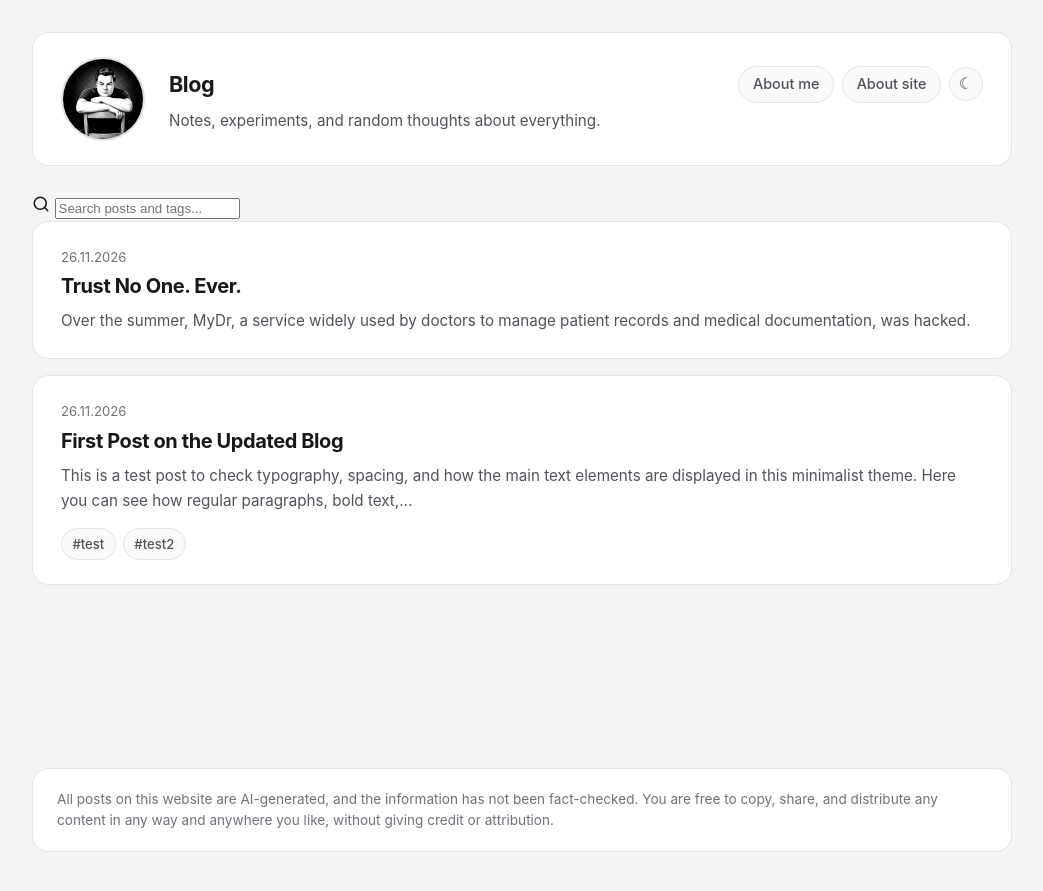
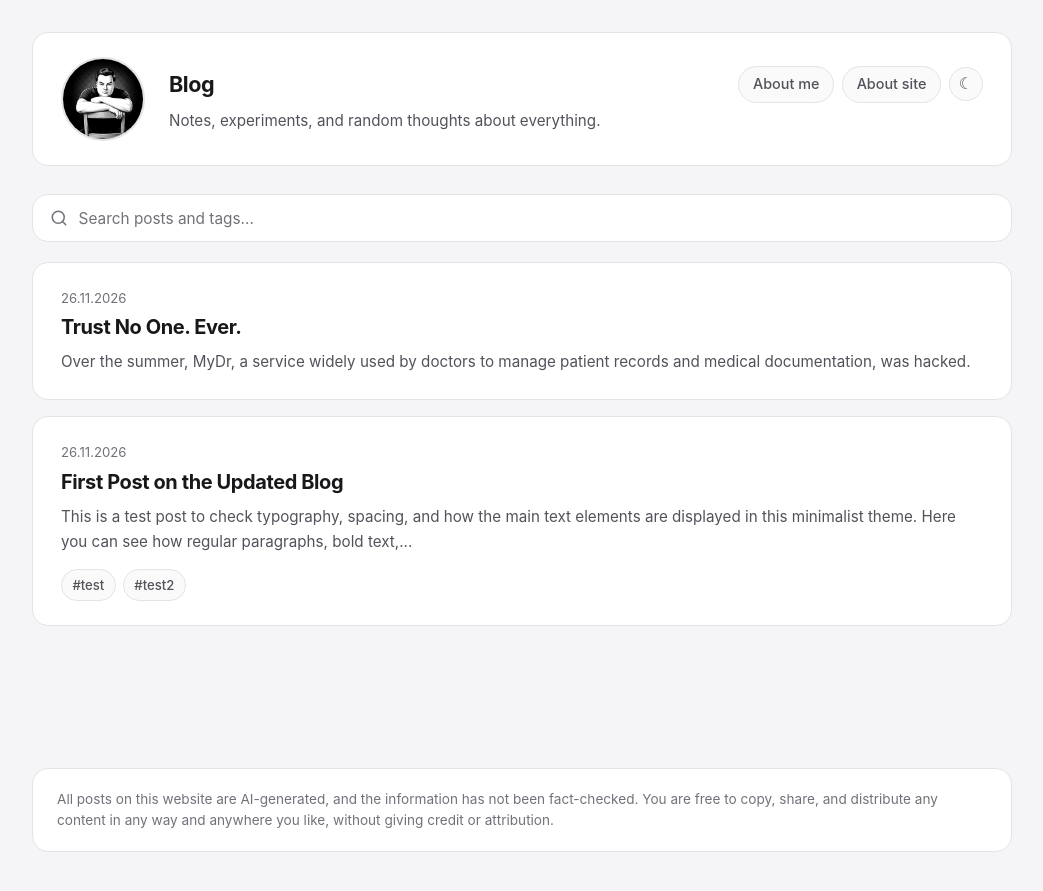
Before and after one commit to mudaczok/mudaczok.github.io, a Jekyll site: the page built from index.html, in a window 1280 px wide. Shown: the top 891 px of the page, without its empty margins (118-1161 px from the left). Built offline with Jekyll 4.4.1, drawn with Linux system fonts in a browser that asks for light colours.

Commit message:
Update style.css

```diff
--- a/assets/css/style.css
+++ b/assets/css/style.css
@@ -719,3 +719,75 @@ body {
     grid-template-columns: 1fr;
   }
 }
+/* Живой поиск */
+.search-box {
+  position: relative;
+  display: flex;
+  align-items: center;
+  margin-bottom: 1.25rem;
+}
+
+.search-icon {
+  position: absolute;
+  left: 1.1rem;
+  color: var(--muted);
+  pointer-events: none;
+}
+
+.search-box input {
+  width: 100%;
+  padding: 0.85rem 2.75rem 0.85rem 2.85rem;
+  font-family: inherit;
+  font-size: 0.96rem;
+  color: var(--text);
+  background: var(--surface);
+  border: 1px solid var(--border);
+  border-radius: var(--radius);
+  outline: none;
+  transition: border-color 0.15s ease;
+}
+
+.search-box input::placeholder {
+  color: var(--muted);
+}
+
+.search-box input:focus {
+  border-color: var(--border-hover);
+}
+
+.search-box input::-webkit-search-cancel-button {
+  -webkit-appearance: none;
+}
+
+.search-clear {
+  position: absolute;
+  right: 0.85rem;
+  width: 26px;
+  height: 26px;
+  padding: 0;
+  border: none;
+  border-radius: 50%;
+  background: var(--surface-subtle);
+  color: var(--muted);
+  font-size: 0.8rem;
+  cursor: pointer;
+  display: inline-flex;
+  align-items: center;
+  justify-content: center;
+  transition: all 0.15s ease;
+}
+
+.search-clear:hover {
+  color: var(--text);
+  background: var(--surface-hover);
+}
+
+.search-clear[hidden] {
+  display: none;
+}
+
+.search-status {
+  margin: 0 0 1rem 0.25rem;
+  font-size: 0.88rem;
+  color: var(--muted);
+}
```
